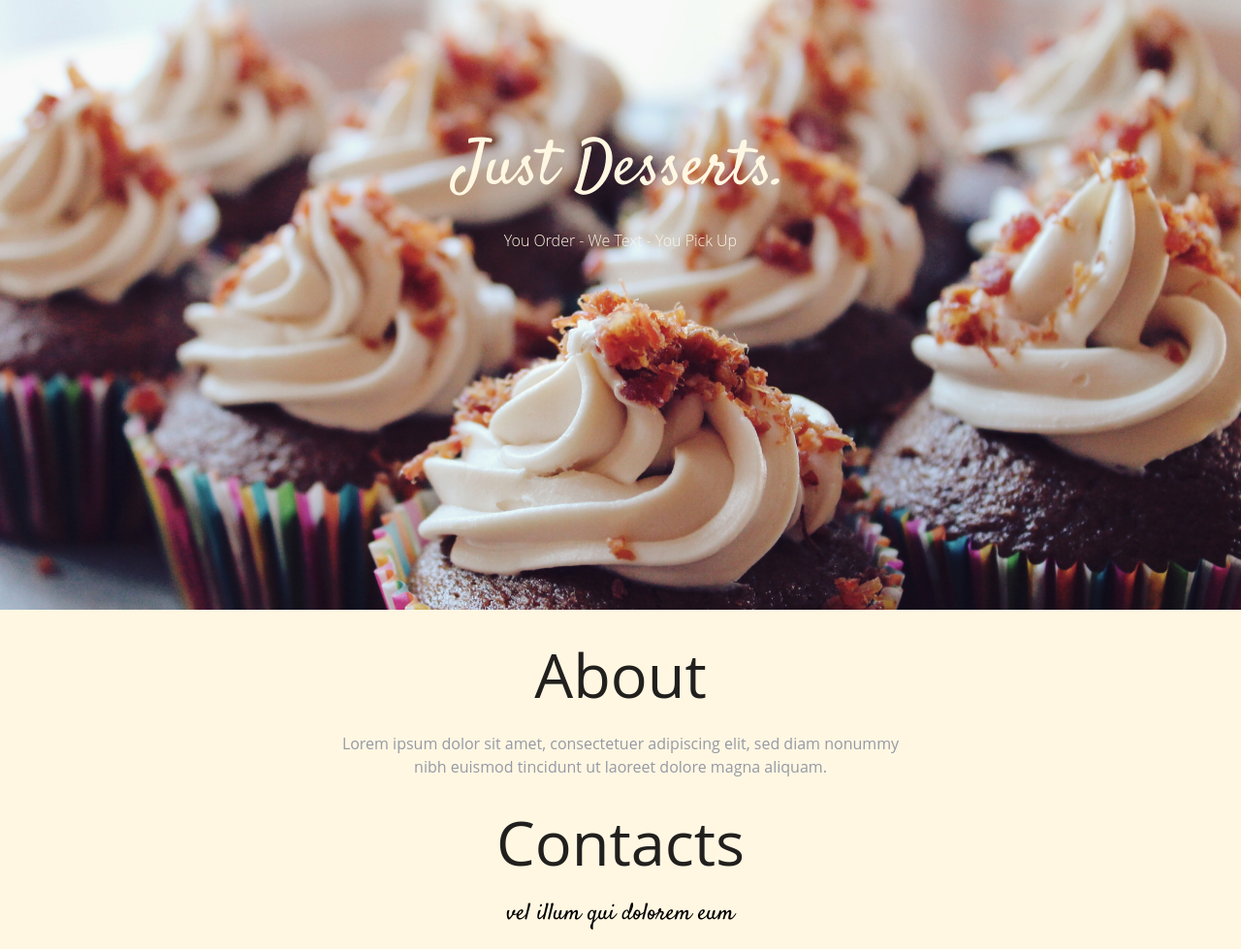
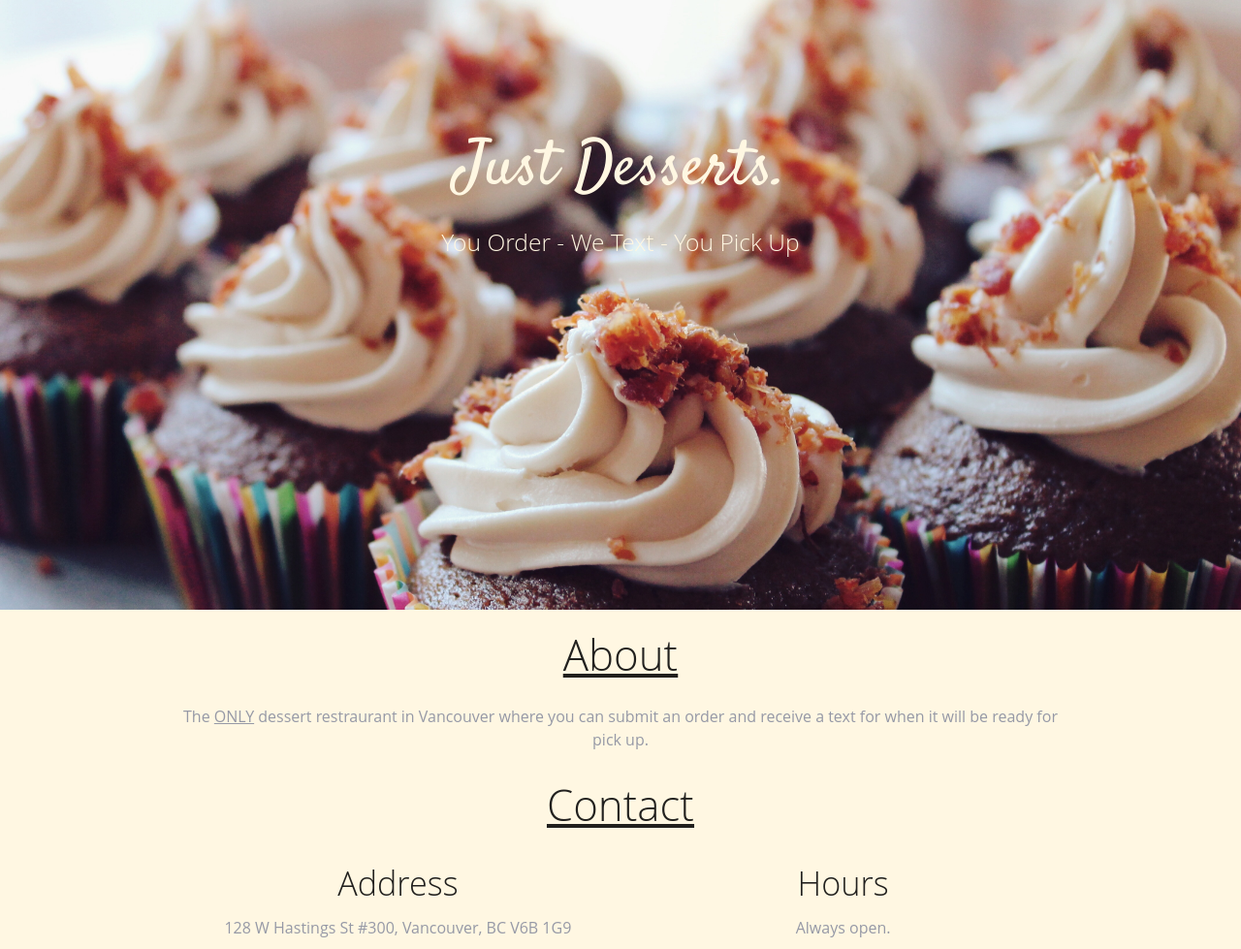
Before and after one commit to faisalsahak/LHLDessertApp, a Node server app: page / in a window 1280 px wide. Shown: the part 65-1044 px from the top of the page at 97% size. Run offline with Node 20, Linux system fonts and the light colour scheme; some libraries are stand-ins or nearby versions.

Commit message:
Received and reviewew latest update to the homepage. Styled both menu and homepage for consistency among pages.

```diff
--- a/public/stylesheets/footer.css
+++ b/public/stylesheets/footer.css
@@ -1,3 +1,19 @@
-footer {
+.footer {
+    width: 100%;
+    background-color: #FF6B8B;
+    position: relative;
+    text-align: center;
+    margin-bottom: auto;
+}
+/*.footer a {
+    color: #fff;
+}*/
 
+.footer h4 {
+  color: #FFF7E2;
+  font-family: 'Satisfy', cursive;
 }
+
+.footer p {
+  color: #FFF7E2;
+}
--- a/public/stylesheets/homepage.css
+++ b/public/stylesheets/homepage.css
@@ -40,11 +40,23 @@ table {
     color: #FFF7E2;
 		font-family: 'Satisfy', cursive;
 }
-#banner p{
+#banner h5{
     /*font-family: 'PT Sans', sans-serif;*/
     color: #FFF7E2;
 		font-weight: lighter;
     /*font-size: 34px;*/
+}
+
+.address-body {
+    color: #9699a6;
+}
+
+.hours-body {
+    color: #9699a6;
+}
+
+.header-title {
+    font-weight: 300;
 }
 
 .logo-name{
@@ -93,6 +105,7 @@ table {
 .header-p {
     color: #9699a6;
     font-size: 16px;
+    padding: 10px 0px;
 }
 
 .heading{
@@ -128,22 +141,6 @@ table {
     line-height: 26px;
     letter-spacing: 1px;
     font-weight: 300;
-}
-
-.footer {
-    width: 100%;
-    background-color: #2ED3AF;
-    position: relative;
-    text-align: center;
-    margin-bottom: auto;
-}
-.footer a {
-    color: #fff;
-}
-
-.footer .footer-top {
-    padding-top: 9rem;
-    padding-bottom: 5rem;
 }
 
 .list-horizontal li {
--- a/public/stylesheets/menu.css
+++ b/public/stylesheets/menu.css
@@ -8,6 +8,10 @@ body {
 button.btn.add-to-cart {
   float: right;
   margin-right: 20px;
+}
+
+.cart-title {
+  font-weight: 300;
 }
 
 .collapsible-header {
@@ -53,6 +57,10 @@ img {
   flex: 1 0 auto;
  }
 
+ .menu-title {
+  font-weight: 300;
+ }
+
 
 .row-apple {
   margin-bottom: 20px;
--- a/views/index.ejs
+++ b/views/index.ejs
@@ -11,7 +11,7 @@
     <div class="row">
       <div class="inner text-center">
         <h1 class="logo-name">Just Desserts.</h1>
-        <p>You Order - We Text - You Pick Up</p>
+        <h5>You Order - We Text - You Pick Up</h5>
 
       </div>
     </div>
@@ -23,28 +23,27 @@
     <div class="container">
         <div class="row">
             <div>
-              <h1>About</h1>
-                <p class="header-p">Lorem ipsum dolor sit amet, consectetuer adipiscing elit, sed diam nonummy
-                <br>nibh euismod tincidunt ut laoreet dolore magna aliquam. </p>
+              <h3 class="header-title"><u>About</u></h3>
+                <p class="header-p">The <u>ONLY</u>  dessert restraurant in Vancouver where you can submit an order and receive a text for when it will be ready for pick up.
+                <br>
+                </p>
             </div>
                     <div>
-                      <h1>Contacts</h1>
-                        <h2 class="heading">vel illum qui dolorem eum</h2>
-                        <p class="headerP">Lorem ipsum dolor sit amet, consectetur adipisicing elit. Libero impedit inventore culpa vero accusamus in nostrum dignissimos modi, molestiae. Autem iusto esse necessitatibus ex corporis earum quaerat voluptates quibusdam dicta!</p>
+                      <h3 class="header-title"><u>Contact</u></h3>
                         <div class="details-list">
                         </div>
                     </div>
                     <div class="divRow">
                       <div class="col s6">
-                        <h1>Address</h1>
-                        <p>
-                          random text
+                        <h4 class="header-title">Address</h4>
+                        <p class="address-body">
+                          128 W Hastings St #300, Vancouver, BC V6B 1G9
                         </p>
                       </div>
                       <div class="col s6">
-                        <h1>Hours</h1>
-                        <p>
-                          Another Random Text
+                        <h4 class="header-title">Hours</h4>
+                        <p class="hours-body">
+                          Always open.
                         </p>
 
                       </div>
--- a/views/menu.ejs
+++ b/views/menu.ejs
@@ -6,7 +6,7 @@
 
 <section>
   <container>
-  <h1>Menu</h1>
+  <h1 class="menu-title">Menu</h1>
   </container>
 </section>
 
@@ -119,7 +119,7 @@
 
 
         <div class="col s3 cart">
-          <h2>Cart</h2>
+          <h2 class="cart-title">Cart</h2>
           <p class="empty-cart-message">It looks like your cart is empty.</p>
           <section class="cart-items">
           </section>
--- a/views/partials/_footer.ejs
+++ b/views/partials/_footer.ejs
@@ -3,7 +3,7 @@
         <div class="row">
             <div>
                 <div class="widget">
-                    <h4 class="widget-title">name</h4>
+                    <h4 class="widget-title">Just Desserts.</h4>
                     <p>
                      © Name. All Rights Reserved
                     </p>
```
